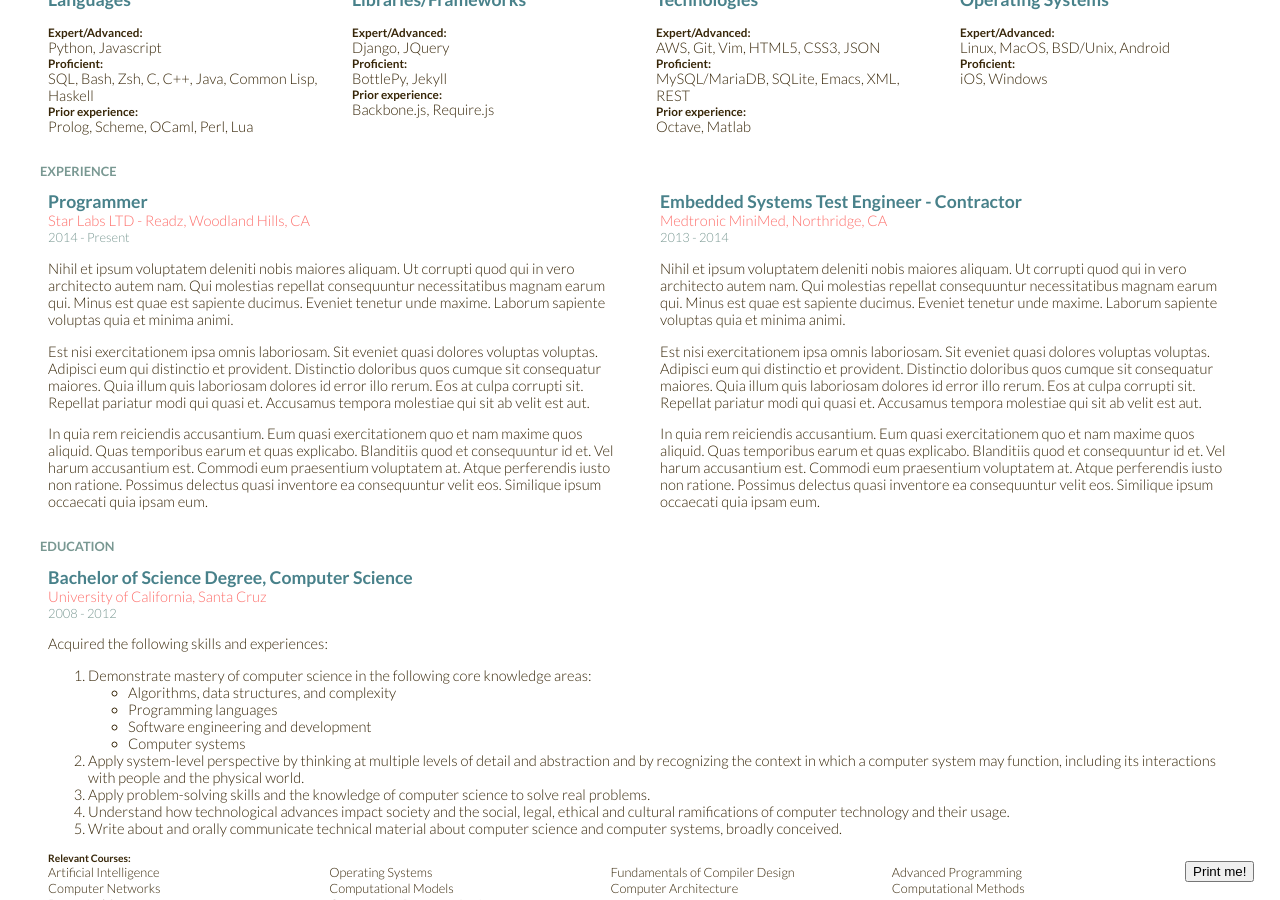
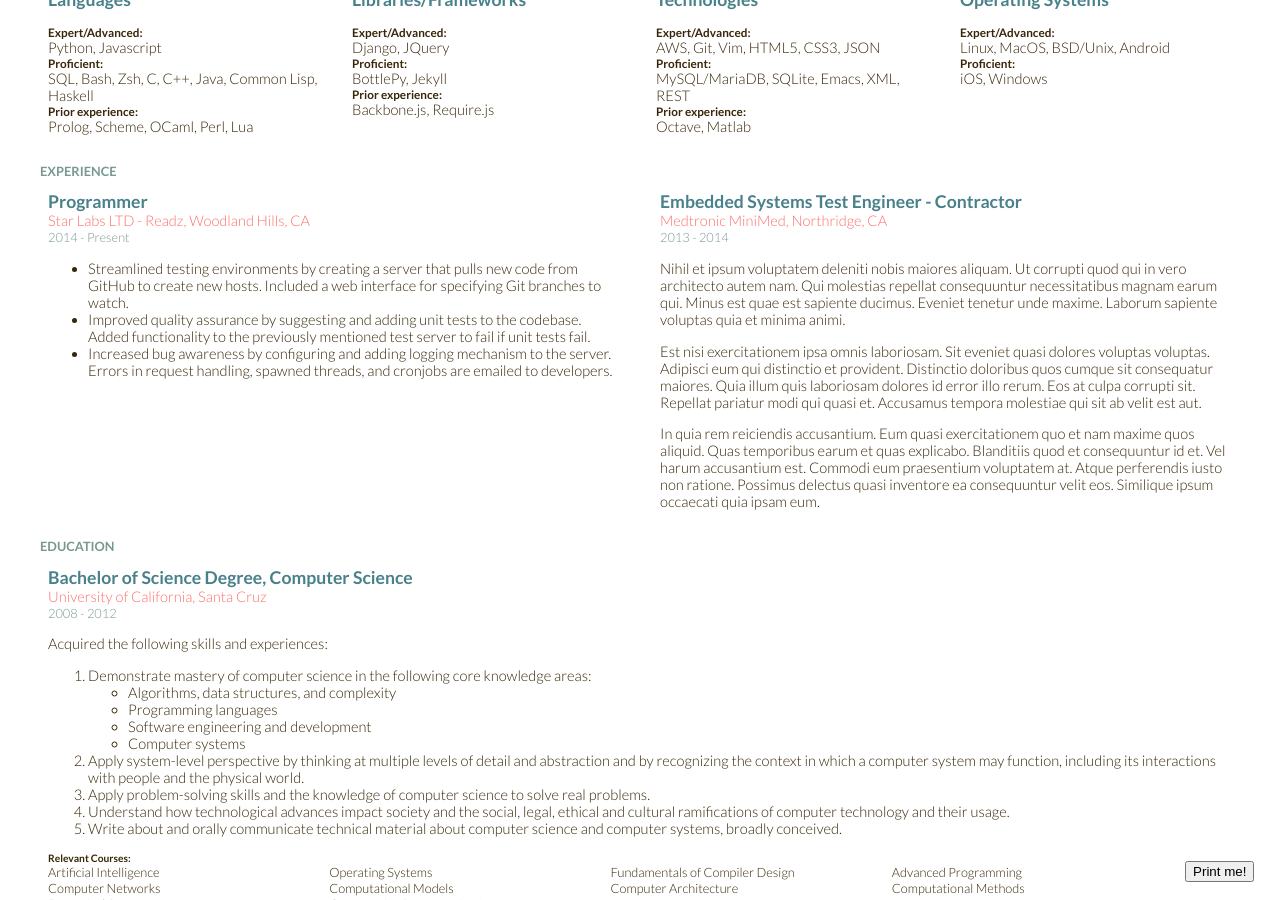
Before and after one commit to defrank/defrank.github.io, a Jekyll site: the page built from resume.html, in a window 1280 px wide and 900 px high, scrolled down 763 px. Built offline with Jekyll 4.4.1, drawn with Linux system fonts in a browser that asks for light colours.

Commit message:
feat(resume): Add experience content for Readz
WIP: #4

```diff
--- a/resume.html
+++ b/resume.html
@@ -595,20 +595,17 @@ layout: blank
                class="organization"
                target="_blank">Star Labs LTD - Readz, Woodland Hills, CA</a>
             <div class="date"><time>2014</time> - Present</div>
-            <p>Nihil et ipsum voluptatem deleniti nobis maiores aliquam. Ut corrupti quod qui in
-            vero architecto autem nam. Qui molestias repellat consequuntur necessitatibus magnam
-            earum qui. Minus est quae est sapiente ducimus. Eveniet tenetur unde maxime. Laborum
-            sapiente voluptas quia et minima animi.</p>
-            <p>Est nisi exercitationem ipsa omnis laboriosam. Sit eveniet quasi dolores voluptas
-            voluptas. Adipisci eum qui distinctio et provident. Distinctio doloribus quos cumque sit
-            consequatur maiores. Quia illum quis laboriosam dolores id error illo rerum.
-            Eos at culpa corrupti sit. Repellat pariatur modi qui quasi et. Accusamus tempora
-            molestiae qui sit ab velit est aut.</p>
-            <p>In quia rem reiciendis accusantium. Eum quasi exercitationem quo et nam maxime quos
-            aliquid. Quas temporibus earum et quas explicabo. Blanditiis quod et consequuntur
-            id et. Vel harum accusantium est. Commodi eum praesentium voluptatem at.
-            Atque perferendis iusto non ratione. Possimus delectus quasi inventore ea
-            consequuntur velit eos. Similique ipsum occaecati quia ipsam eum.</p>
+            <ul>
+                <li>Streamlined testing environments by creating a server that pulls new code from
+                    GitHub to create new hosts.  Included a web interface for specifying Git
+                    branches to watch.</li>
+                <li>Improved quality assurance by suggesting and adding unit tests to the codebase.
+                    Added functionality to the previously mentioned test server to fail if unit
+                    tests fail.</li>
+                <li>Increased bug awareness by configuring and adding logging mechanism to the
+                    server.  Errors in request handling, spawned threads, and cronjobs are emailed
+                    to developers.</li>
+            </ul>
         </section>
 
         <br clear="all" />
```
